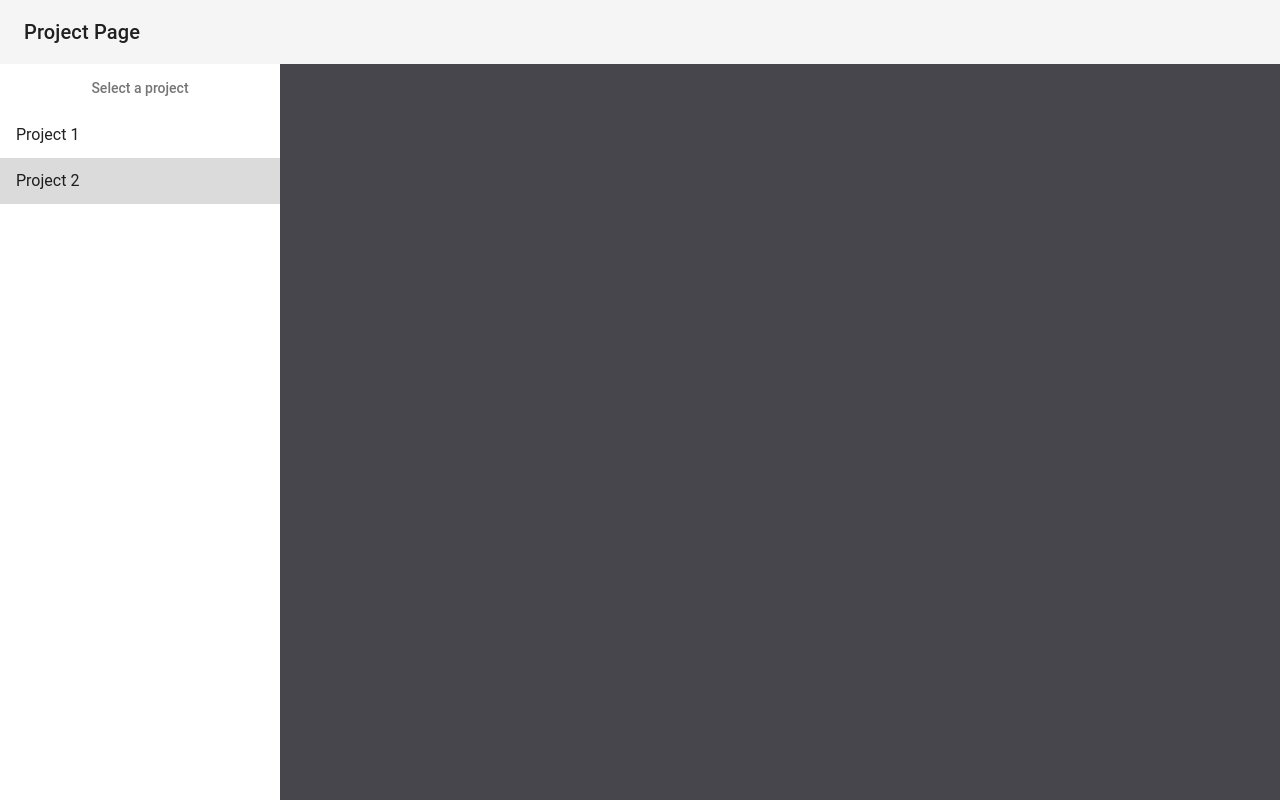
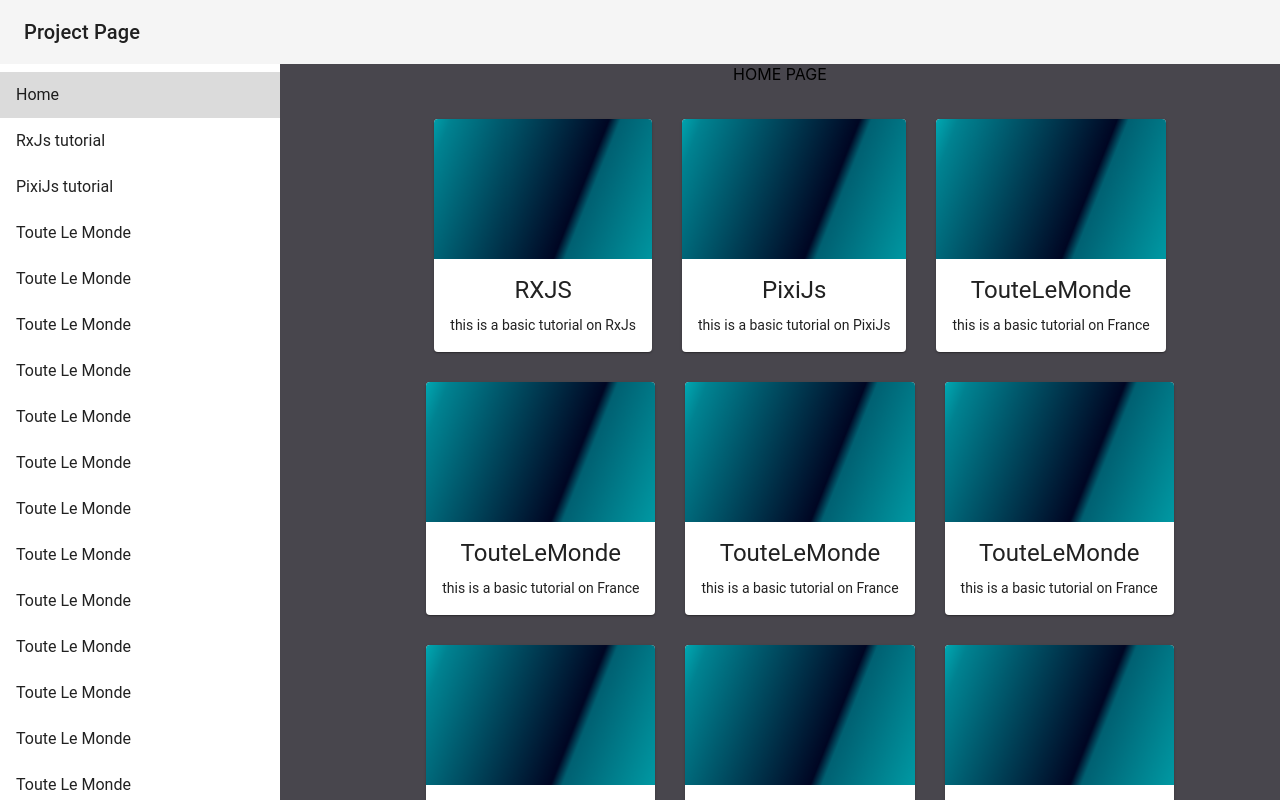
Before and after one commit to bwilson-bw/Project-page, a React (Create React App) app: page / in a window 1280 px wide. Built offline with nearby package versions, Linux system fonts and the light colour scheme.

Commit message:
Add cards to the home page from project configuaration

```diff
--- a/package.json
+++ b/package.json
@@ -6,6 +6,7 @@
     "@material-ui/core": "^3.9.2",
     "react": "^16.8.4",
     "react-dom": "^16.8.4",
+    "react-router-dom": "^4.3.1",
     "react-scripts": "2.1.8"
   },
   "scripts": {
--- a/src/App.css
+++ b/src/App.css
@@ -1,6 +1,10 @@
 .App {
   text-align: center;
   min-height: 100vh;
+  width: 100%;
+  position: fixed;
+  top: 0px;
+
 }
 
 .AppContentWrapper {
--- a/src/App.js
+++ b/src/App.js
@@ -1,21 +1,35 @@
 import React, { Component } from "react";
+import { BrowserRouter, Route, Switch } from "react-router-dom";
 import AppHeader from "./components/AppHeader";
 import AppSidebar from "./components/AppSidebar";
+import Home from "./Home";
 
 import "./App.css";
 
 class App extends Component {
   render() {
     return (
-      <div className="App">
-        <AppHeader />
-        <AppSidebar />
-        <div className="AppContentWrapper">
-          <div className="AppContentInnerWrapper" />
+      <BrowserRouter>
+        <div className="App">
+          <AppHeader />
+          <AppSidebar />
+
+          <div className="AppContentWrapper">
+            <div className="AppContentInnerWrapper">
+              <Switch>
+                <Route exact path="/" component={Home} />
+                <Route path="/projects" component={Address} />
+                <Route path="*" component={NotFound} />
+              </Switch>
+            </div>
+          </div>
         </div>
-      </div>
+      </BrowserRouter>
     );
   }
 }
 
+const Address = () => <div>We are located at 555 Jackson St.</div>;
+const NotFound = () => <div>Page not FOUND 404..........</div>;
+
 export default App;
--- /dev/null
+++ b/src/Home.js
@@ -0,0 +1,23 @@
+import React from "react";
+import ProjectCard from "./components/ProjectCard";
+import projectConfiguration from "./projects/projectConfiguration";
+import "./css/homepage.css";
+
+class Home extends React.Component {
+  render() {
+    return (
+      <div className="home-body">
+        HOME PAGE
+        <div className="home-card-body">
+          {projectConfiguration.map(project => (
+            <div className="home-card">
+              <ProjectCard {...project} />
+            </div>
+          ))}
+        </div>
+      </div>
+    );
+  }
+}
+
+export default Home;
--- a/src/components/AppSidebar.js
+++ b/src/components/AppSidebar.js
@@ -5,18 +5,26 @@
 import ListItem from "@material-ui/core/ListItem";
 import ListItemText from "@material-ui/core/ListItemText";
 import ListSubheader from "@material-ui/core/ListSubheader";
+import { Link } from "react-router-dom";
+import projectConfiguration from "../projects/projectConfiguration";
 
 const styles = theme => ({
   root: {
     width: "100%",
     maxWidth: 280,
-    backgroundColor: theme.palette.background.paper
+    backgroundColor: theme.palette.background.paper,
+    position: "relative",
+    overflow: "auto",
+    height: "100vh"
+  },
+  linkStyle: {
+    textDecoration: "none"
   }
 });
 
 class AppSidebar extends React.Component {
   state = {
-    selectedIndex: 1
+    selectedIndex: 0
   };
 
   handleListItemClick = (event, index) => {
@@ -28,28 +36,27 @@
 
     return (
       <div className={classes.root}>
-        <List
-          component="nav"
-          subheader={
-            <ListSubheader component="div" className={classes.subHeader}>
-              Select a project
-            </ListSubheader>
-          }
-        >
+        <List component="nav">
+          <Link to="/" className={classes.linkStyle}>
             <ListItem
               button
               selected={this.state.selectedIndex === 0}
               onClick={event => this.handleListItemClick(event, 0)}
             >
-            <ListItemText primary="Project 1" />
+              <ListItemText primary="Home" />
             </ListItem>
+          </Link>
+          {projectConfiguration.map((project, key) => (
+            <Link to={project.routeId} className={classes.linkStyle}>
               <ListItem
                 button
-            selected={this.state.selectedIndex === 1}
-            onClick={event => this.handleListItemClick(event, 1)}
+                selected={this.state.selectedIndex === key + 1}
+                onClick={event => this.handleListItemClick(event, key + 1)}
               >
-            <ListItemText primary="Project 2" />
+                <ListItemText primary={project.title} />
               </ListItem>
+            </Link>
+          ))}
         </List>
       </div>
     );
--- /dev/null
+++ b/src/components/ProjectCard.js
@@ -0,0 +1,54 @@
+import React from "react";
+import { Link } from "react-router-dom";
+import PropTypes from "prop-types";
+import { withStyles } from "@material-ui/core/styles";
+import Card from "@material-ui/core/Card";
+import CardActionArea from "@material-ui/core/CardActionArea";
+import CardContent from "@material-ui/core/CardContent";
+import CardMedia from "@material-ui/core/CardMedia";
+import Typography from "@material-ui/core/Typography";
+import cardImage from "../images/cardImage.png";
+
+const styles = {
+  card: {
+    maxWidth: 345
+  },
+  media: {
+    height: 140
+  },
+  linkStyle: {
+    textDecoration: "none"
+  }
+};
+
+function ProjectCard(props) {
+  const { classes, title, description, id, routeId } = props;
+  return (
+    <Link to={routeId} className={classes.linkStyle}>
+      <Card className={classes.card}>
+        <CardActionArea>
+          <CardMedia
+            className={classes.media}
+            image={cardImage}
+            title={title}
+          />
+          <CardContent>
+            <Typography gutterBottom variant="h5" component="h2">
+              {id}
+            </Typography>
+            <Typography component="p">{description}</Typography>
+          </CardContent>
+        </CardActionArea>
+      </Card>
+    </Link>
+  );
+}
+
+ProjectCard.propTypes = {
+  classes: PropTypes.object.isRequired,
+  description: PropTypes.string,
+  title: PropTypes.string,
+  id: PropTypes.string
+};
+
+export default withStyles(styles)(ProjectCard);
--- /dev/null
+++ b/src/css/homepage.css
@@ -0,0 +1,14 @@
+.home-card-body {
+    width: 100%;
+    margin: 20px;
+    display: flex;
+    flex-direction: row;
+    flex-wrap: wrap;
+    flex-flow: center;
+    align-items: center;
+    justify-content: center;
+}
+
+.home-card {
+    margin: 15px;
+}
--- /dev/null
+++ b/src/projects/projectConfiguration.js
@@ -0,0 +1,184 @@
+const projectConfiguration = [
+  {
+    id: "RXJS",
+    title: "RxJs tutorial",
+    description: "this is a basic tutorial on RxJs",
+    routeId: "/rxjs"
+  },
+  {
+    id: "PixiJs",
+    title: "PixiJs tutorial",
+    description: "this is a basic tutorial on PixiJs",
+    routeId: "/pixijs"
+  },
+  {
+    id: "TouteLeMonde",
+    title: "Toute Le Monde",
+    description: "this is a basic tutorial on France",
+    routeId: "/toutelemonde"
+  },
+  {
+    id: "TouteLeMonde",
+    title: "Toute Le Monde",
+    description: "this is a basic tutorial on France",
+    routeId: "/toutelemonde"
+  },
+  {
+    id: "TouteLeMonde",
+    title: "Toute Le Monde",
+    description: "this is a basic tutorial on France",
+    routeId: "/toutelemonde"
+  },
+  {
+    id: "TouteLeMonde",
+    title: "Toute Le Monde",
+    description: "this is a basic tutorial on France",
+    routeId: "/toutelemonde"
+  },
+  {
+    id: "TouteLeMonde",
+    title: "Toute Le Monde",
+    description: "this is a basic tutorial on France",
+    routeId: "/toutelemonde"
+  },
+  {
+    id: "TouteLeMonde",
+    title: "Toute Le Monde",
+    description: "this is a basic tutorial on France",
+    routeId: "/toutelemonde"
+  },
+  {
+    id: "TouteLeMonde",
+    title: "Toute Le Monde",
+    description: "this is a basic tutorial on France",
+    routeId: "/toutelemonde"
+  },
+  {
+    id: "TouteLeMonde",
+    title: "Toute Le Monde",
+    description: "this is a basic tutorial on France",
+    routeId: "/toutelemonde"
+  },
+  {
+    id: "TouteLeMonde",
+    title: "Toute Le Monde",
+    description: "this is a basic tutorial on France",
+    routeId: "/toutelemonde"
+  },
+  {
+    id: "TouteLeMonde",
+    title: "Toute Le Monde",
+    description: "this is a basic tutorial on France",
+    routeId: "/toutelemonde"
+  },
+  {
+    id: "TouteLeMonde",
+    title: "Toute Le Monde",
+    description: "this is a basic tutorial on France",
+    routeId: "/toutelemonde"
+  },
+  {
+    id: "TouteLeMonde",
+    title: "Toute Le Monde",
+    description: "this is a basic tutorial on France",
+    routeId: "/toutelemonde"
+  },
+  {
+    id: "TouteLeMonde",
+    title: "Toute Le Monde",
+    description: "this is a basic tutorial on France",
+    routeId: "/toutelemonde"
+  },
+  {
+    id: "TouteLeMonde",
+    title: "Toute Le Monde",
+    description: "this is a basic tutorial on France",
+    routeId: "/toutelemonde"
+  },
+  {
+    id: "TouteLeMonde",
+    title: "Toute Le Monde",
+    description: "this is a basic tutorial on France",
+    routeId: "/toutelemonde"
+  },
+  {
+    id: "TouteLeMonde",
+    title: "Toute Le Monde",
+    description: "this is a basic tutorial on France",
+    routeId: "/toutelemonde"
+  },
+  {
+    id: "TouteLeMonde",
+    title: "Toute Le Monde",
+    description: "this is a basic tutorial on France",
+    routeId: "/toutelemonde"
+  },
+  {
+    id: "TouteLeMonde",
+    title: "Toute Le Monde",
+    description: "this is a basic tutorial on France",
+    routeId: "/toutelemonde"
+  },
+  {
+    id: "TouteLeMonde",
+    title: "Toute Le Monde",
+    description: "this is a basic tutorial on France",
+    routeId: "/toutelemonde"
+  },
+  {
+    id: "TouteLeMonde",
+    title: "Toute Le Monde",
+    description: "this is a basic tutorial on France",
+    routeId: "/toutelemonde"
+  },
+  {
+    id: "TouteLeMonde",
+    title: "Toute Le Monde",
+    description: "this is a basic tutorial on France",
+    routeId: "/toutelemonde"
+  },
+  {
+    id: "TouteLeMonde",
+    title: "Toute Le Monde",
+    description: "this is a basic tutorial on France",
+    routeId: "/toutelemonde"
+  },
+  {
+    id: "TouteLeMonde",
+    title: "Toute Le Monde",
+    description: "this is a basic tutorial on France",
+    routeId: "/toutelemonde"
+  },
+  {
+    id: "TouteLeMonde",
+    title: "Toute Le Monde",
+    description: "this is a basic tutorial on France",
+    routeId: "/toutelemonde"
+  },
+  {
+    id: "TouteLeMonde",
+    title: "Toute Le Monde",
+    description: "this is a basic tutorial on France",
+    routeId: "/toutelemonde"
+  },
+  {
+    id: "TouteLeMonde",
+    title: "Toute Le Monde",
+    description: "this is a basic tutorial on France",
+    routeId: "/toutelemonde"
+  },
+  {
+    id: "TouteLeMonde",
+    title: "Toute Le Monde",
+    description: "this is a basic tutorial on France",
+    routeId: "/toutelemonde"
+  },
+  {
+    id: "TouteLeMonde",
+    title: "Toute Le Monde",
+    description: "this is a basic tutorial on France",
+    routeId: "/toutelemonde"
+  }
+];
+
+export default projectConfiguration;
```
Also changed, not shown: src/images/cardImage.png (added), 1 other file (tests, documents, lock files or other folders). Lines whose indentation alone changed are shown as unchanged.
